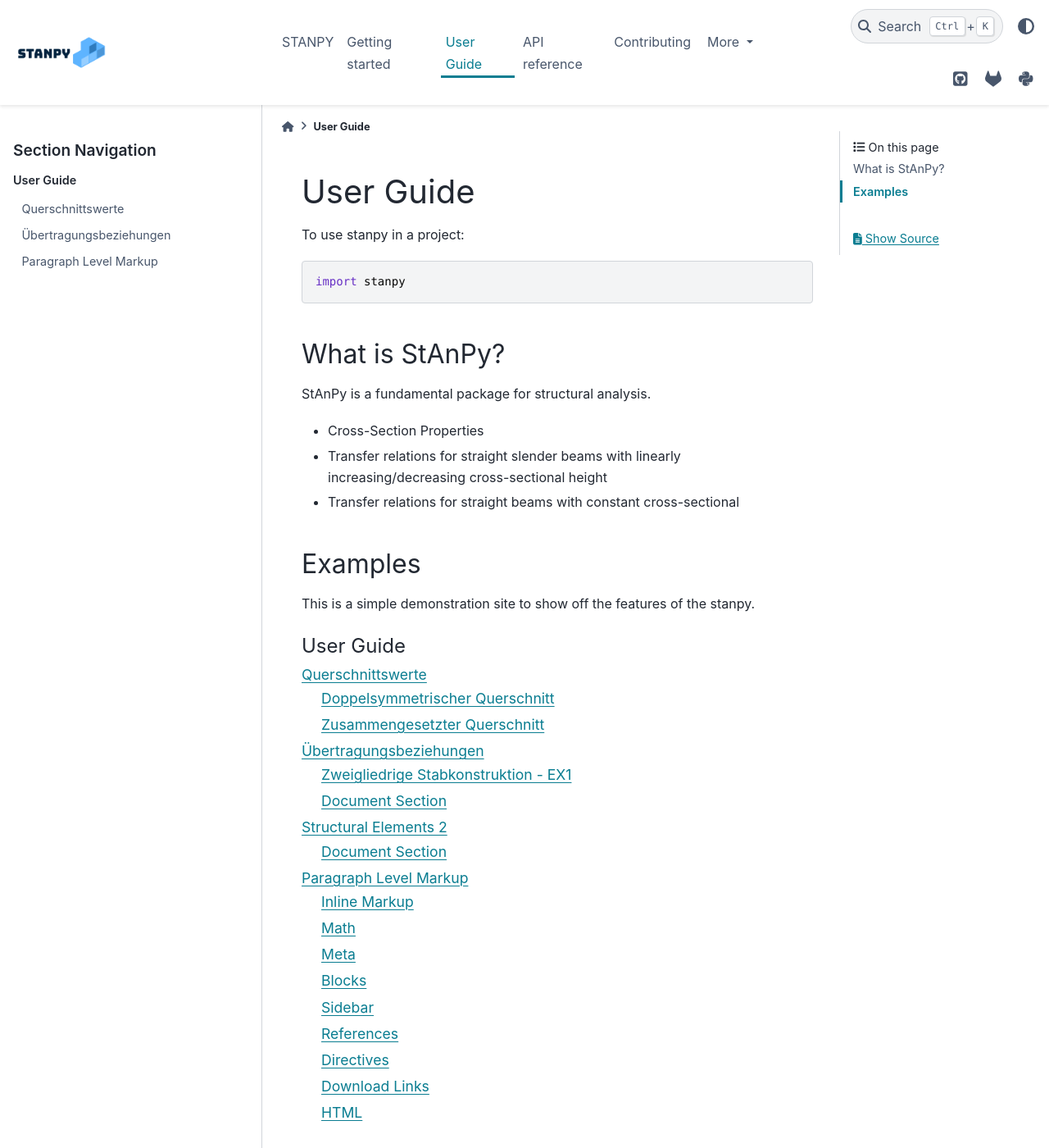
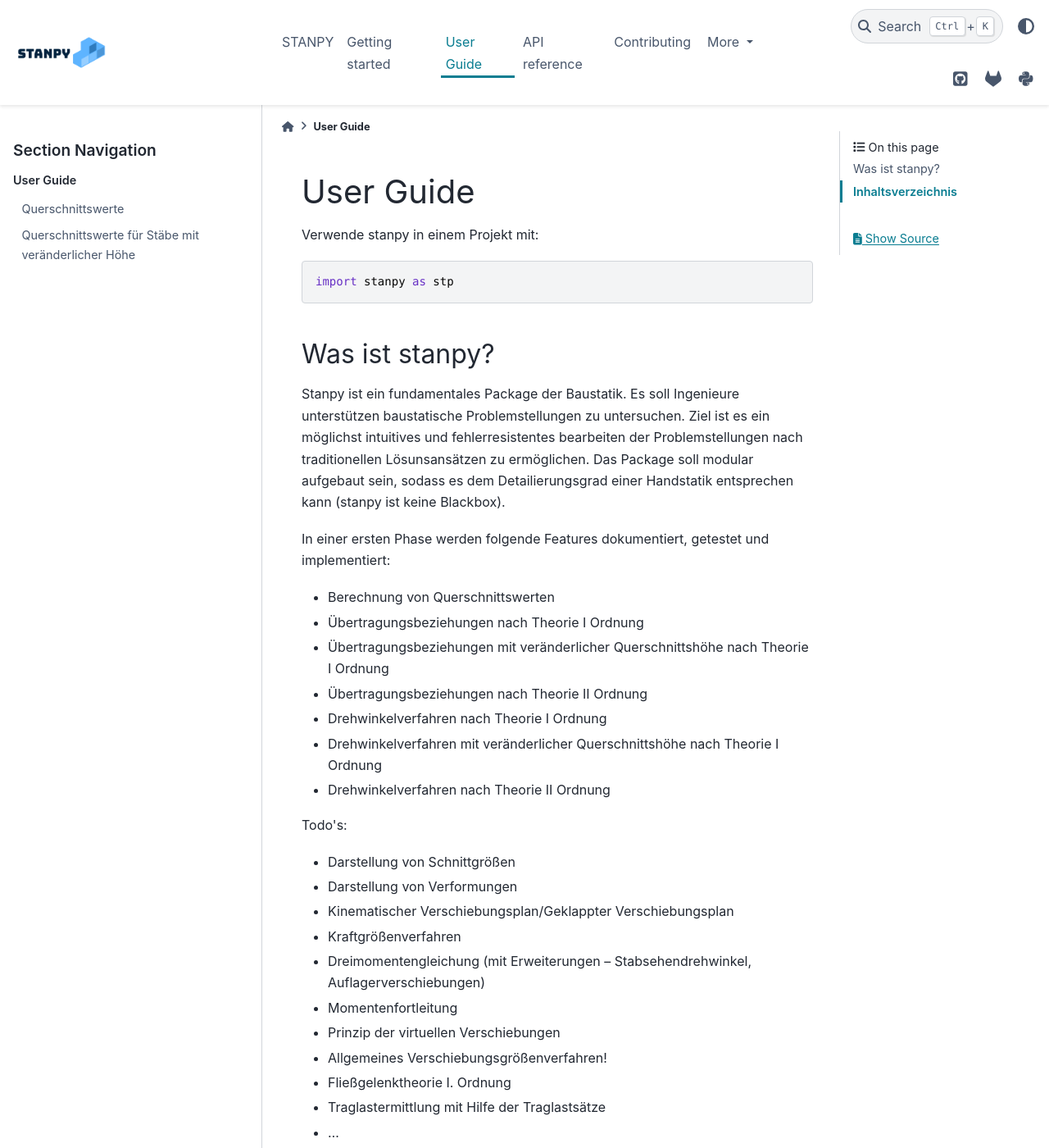
Before and after one commit to DavidNaizheZhou/stanpy, a Sphinx documentation site: the page built from docs/user_guide/index.rst, in a window 1280 px wide and 1400 px high. Shown: the whole window at 82% size. Built offline with Sphinx 7.4.7 and the PyData theme 0.15.4, drawn with Linux system fonts in a browser that asks for light colours; some of the changed text lies outside the part shown.

Commit message:
documentation cross_section
structure
content

```diff
--- a/docs/conf.py
+++ b/docs/conf.py
@@ -177,10 +177,10 @@
 # ]
 
 
--- Options for manual page output ------------------------------------
+# -- Options for manual page output ------------------------------------
 
-One entry per manual page. List of tuples
-(source start file, name, description, authors, manual section).
+# One entry per manual page. List of tuples
+# (source start file, name, description, authors, manual section).
 # man_pages = [
     # (master_doc, 'stanpy',
      # 'stanpy Documentation',
@@ -188,11 +188,11 @@
 # ]
 
 
--- Options for Texinfo output ----------------------------------------
+# -- Options for Texinfo output ----------------------------------------
 
-Grouping the document tree into Texinfo files. List of tuples
-(source start file, target name, title, author,
- dir menu entry, description, category)
+# Grouping the document tree into Texinfo files. List of tuples
+# (source start file, target name, title, author,
+#  dir menu entry, description, category)
 # texinfo_documents = [
     # (master_doc, 'stanpy',
      # 'stanpy Documentation',
--- a/docs/user_guide/index.rst
+++ b/docs/user_guide/index.rst
@@ -2,30 +2,53 @@
 User Guide
 ==========
 
-To use stanpy in a project::
+Verwende stanpy in einem Projekt mit::
 
-    import stanpy
+    import stanpy as stp
 
-What is StAnPy?
+Was ist stanpy?
 ---------------
-StAnPy is a fundamental package for structural analysis.
+Stanpy ist ein fundamentales Package der Baustatik.
+Es soll Ingenieure unterstützen baustatische Problemstellungen zu untersuchen.
+Ziel ist es ein möglichst intuitives und fehlerresistentes bearbeiten der Problemstellungen nach traditionellen
+Lösunsansätzen zu ermöglichen. Das Package soll modular aufgebaut sein, sodass es dem Detailierungsgrad einer
+Handstatik entsprechen kann (stanpy ist keine Blackbox).
 
-* Cross-Section Properties
-* Transfer relations for straight slender beams with linearly increasing/decreasing cross-sectional height
-* Transfer relations for straight beams with constant cross-sectional
+In einer ersten Phase werden folgende Features dokumentiert, getestet und implementiert:
 
-Examples
---------
+* Berechnung von Querschnittswerten
+* Übertragungsbeziehungen nach Theorie I Ordnung
+* Übertragungsbeziehungen mit veränderlicher Querschnittshöhe nach Theorie I Ordnung
+* Übertragungsbeziehungen nach Theorie II Ordnung
+* Drehwinkelverfahren nach Theorie I Ordnung
+* Drehwinkelverfahren mit veränderlicher Querschnittshöhe  nach Theorie I Ordnung
+* Drehwinkelverfahren nach Theorie II Ordnung
 
-This is a simple demonstration site to show off the features of the stanpy.
+Todo's:
+
+* Darstellung von Schnittgrößen
+* Darstellung von Verformungen
+* Kinematischer Verschiebungsplan/Geklappter Verschiebungsplan
+* Kraftgrößenverfahren
+* Dreimomentengleichung (mit Erweiterungen – Stabsehendrehwinkel, Auflagerverschiebungen)
+* Momentenfortleitung
+* Prinzip der virtuellen Verschiebungen
+* Allgemeines Verschiebungsgrößenverfahren!
+* Fließgelenktheorie I. Ordnung
+* Traglastermittlung mit Hilfe der Traglastsätze
+* …
+
+
+
+Inhaltsverzeichnis
+------------------
 
 .. toctree::
     :maxdepth: 2
     :caption: User Guide
 
     cross_section
-    transfer_relation
-    demo
+    cross_section_height
 
 
 .. meta::
```
Also changed, not shown: docs/user_guide/cross_section.rst (+143 -17 lines), docs/user_guide/cross_section_height.rst (added, +21 -0 lines).
